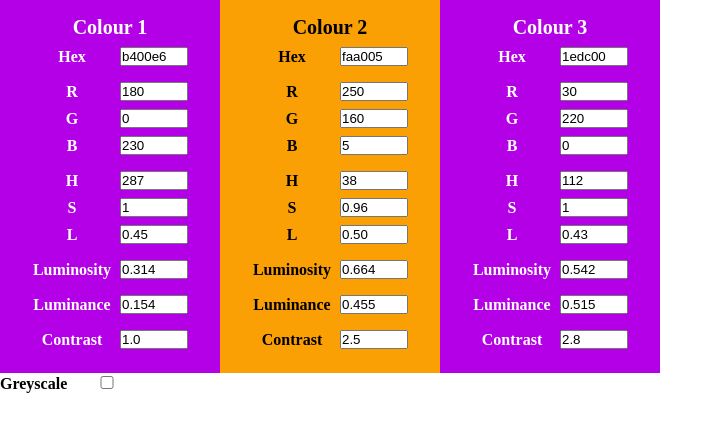
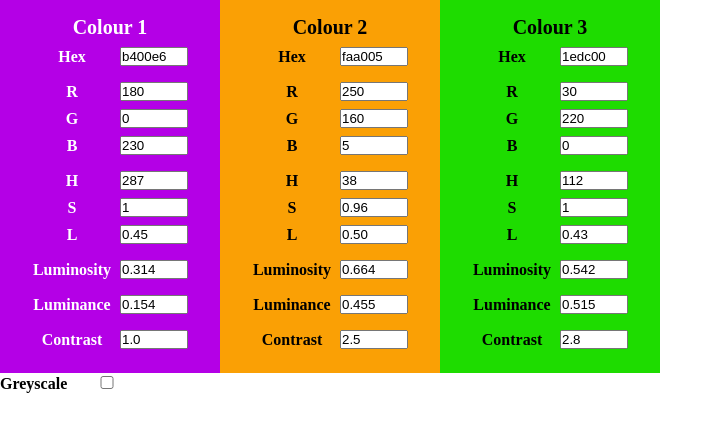
Before and after one commit to psjfoster/colour-picker, a plain HTML site: page index.html in a window 1280 px wide. Shown: the whole page, without its empty margins (0-723 px from the left). Drawn offline with Linux system fonts and the light colour scheme.

Commit message:
Restore green as colour 3

```diff
--- a/style.css
+++ b/style.css
@@ -29,8 +29,7 @@ fieldset {
   background-color: #FAA005;
 }
 #colour3 {
-  background-color: #B400E6;
-  color: white;
+  background-color: #1EDC00;
 }
 h1 {
   text-align: center;
```
